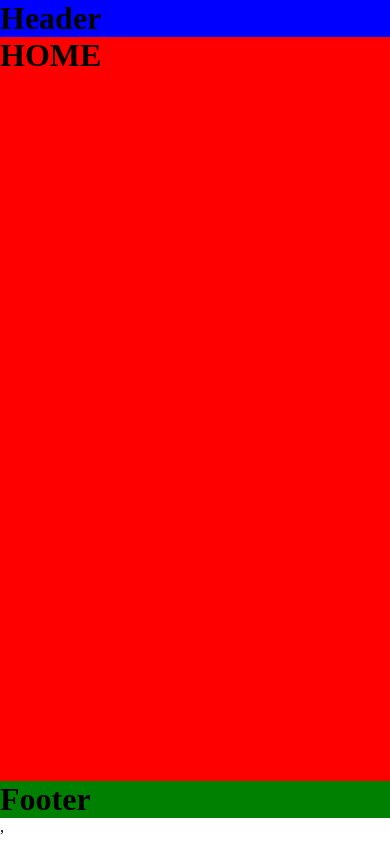
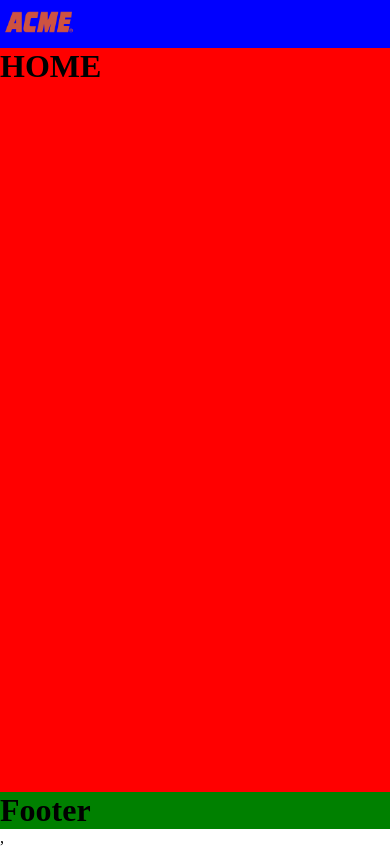
Before and after one commit to CaioCalisto/FlightWebSite, a React (Vite) app in the folder flight-web-site/: page / in a window 390 px wide. Built offline with nearby package versions, Linux system fonts and the light colour scheme.

Commit message:
added responsive logo

```diff
--- a/flight-web-site/src/components/Header.css
+++ b/flight-web-site/src/components/Header.css
@@ -0,0 +1,17 @@
+.logotipo-section {
+  display: flex;
+  margin: 0;
+  padding: 0;
+  gap: 10px;
+}
+
+.logotipo {
+  width: 20%;
+}
+
+.logotipo img {
+  width: 100%;
+  height: auto;
+  min-width: 50px;
+  max-width: 200px;
+}
--- a/flight-web-site/src/components/Header.tsx
+++ b/flight-web-site/src/components/Header.tsx
@@ -1,11 +1,15 @@
-import './Header.css'
+import "./Header.css";
 
 function Header() {
   return (
     <>
-      <h1>Header</h1>
+    <section className="logotipo-section">
+      <figure className="logotipo">
+        <img src="src/assets/ACME-logo.png" alt="" width="150" height="150" />
+      </figure>
+    </section>
     </>
-  )
+  );
 }
 
 export default Header;
```
Also changed, not shown: flight-web-site/src/assets/ACME-logo.png (added).
